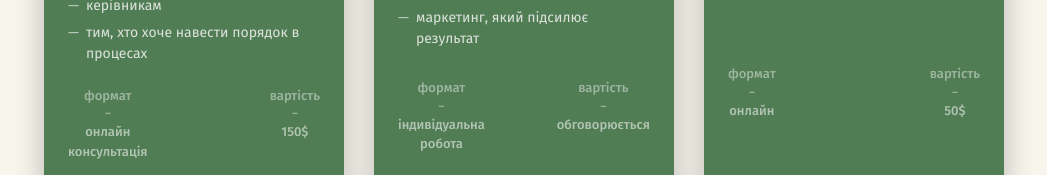
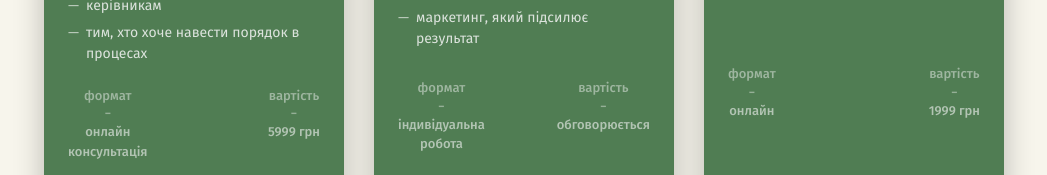
Before and after one commit to AdamT3H/solodka-rest, a Next.js app: page / in a window 1280 px wide. Shown: the part 2434-2609 px from the top of the page, without its empty margins (116-1163 px from the left). Built offline with nearby package versions, Linux system fonts and the light colour scheme; a web font is replaced by a local one.

Commit message:
Fix info

```diff
--- a/app/page.tsx
+++ b/app/page.tsx
@@ -211,7 +211,7 @@ export default function Home() {
                 <div className={styles.metaItem}>
                   <span className={styles.metaLabel}>вартість</span>
                   <span className={styles.metaDot}>-</span>
-                  <span className={styles.metaValue}>150$</span>
+                  <span className={styles.metaValue}>5999 грн</span>
                 </div>
               </div>
 
@@ -304,7 +304,7 @@ export default function Home() {
                 <div className={styles.metaItem}>
                   <span className={styles.metaLabel}>вартість</span>
                   <span className={styles.metaDot}>-</span>
-                  <span className={styles.metaValue}>50$</span>
+                  <span className={styles.metaValue}>1999 грн</span>
                 </div>
               </div>
 
@@ -502,6 +502,10 @@ export default function Home() {
               <div className={`${styles.additionalInfoSectionSubInfo} ${openSection === "about" ? styles.additionalInfoSectionSubInfoOpen : styles.additionalInfoSectionSubInfoClose}`}>
                 ФОП Бачинська Оксана Олегівна
               </div>
+
+              <div className={`${styles.additionalInfoSectionSubInfo} ${openSection === "about" ? styles.additionalInfoSectionSubInfoOpen : styles.additionalInfoSectionSubInfoClose}`}>
+                Адреса компанії: Львівська обл., м. Борислав, вул. С. Бандери, 80
+              </div>
             </div>
 
             <div className={styles.additionalInfoSectionElem}>
```
